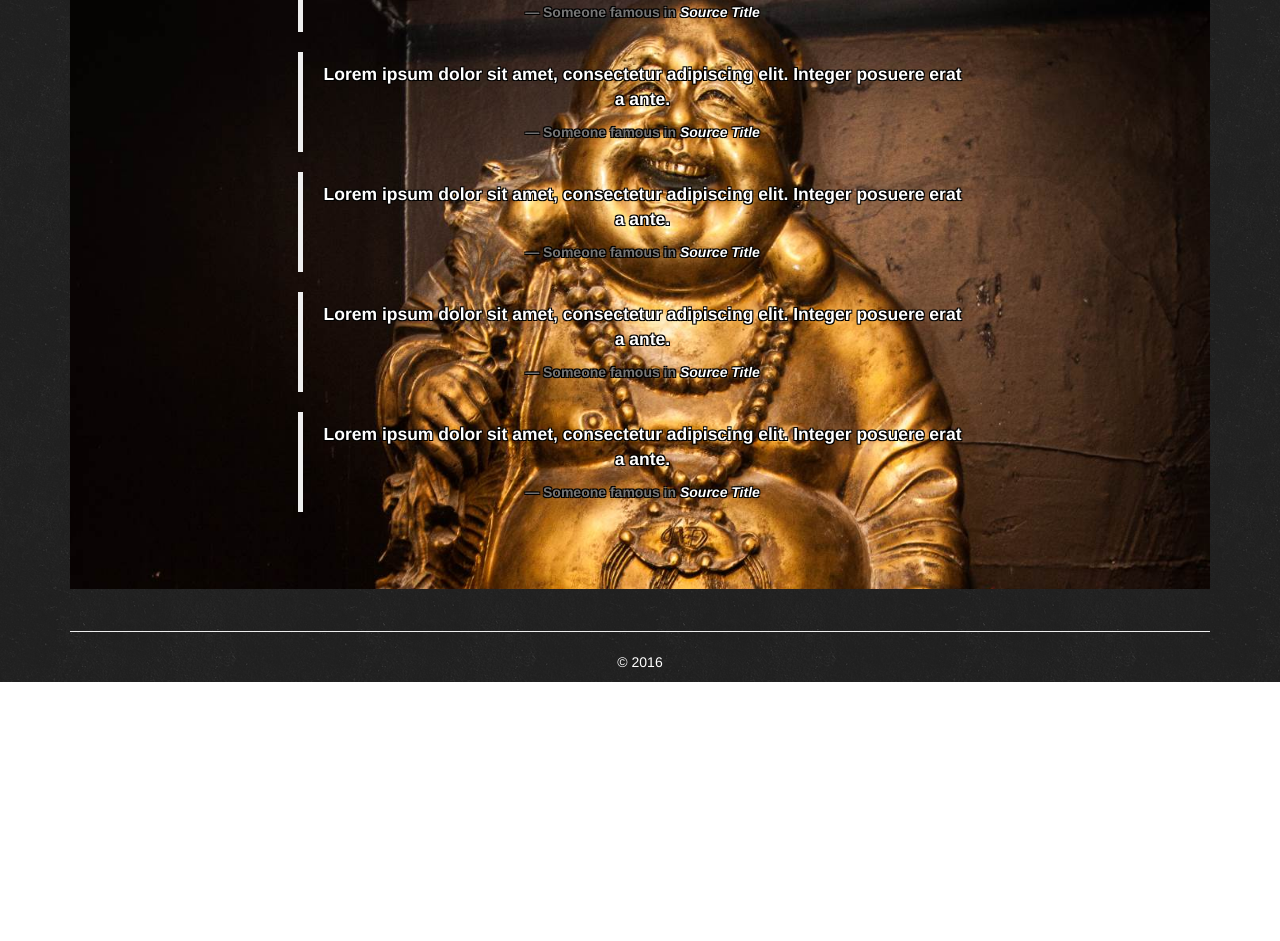
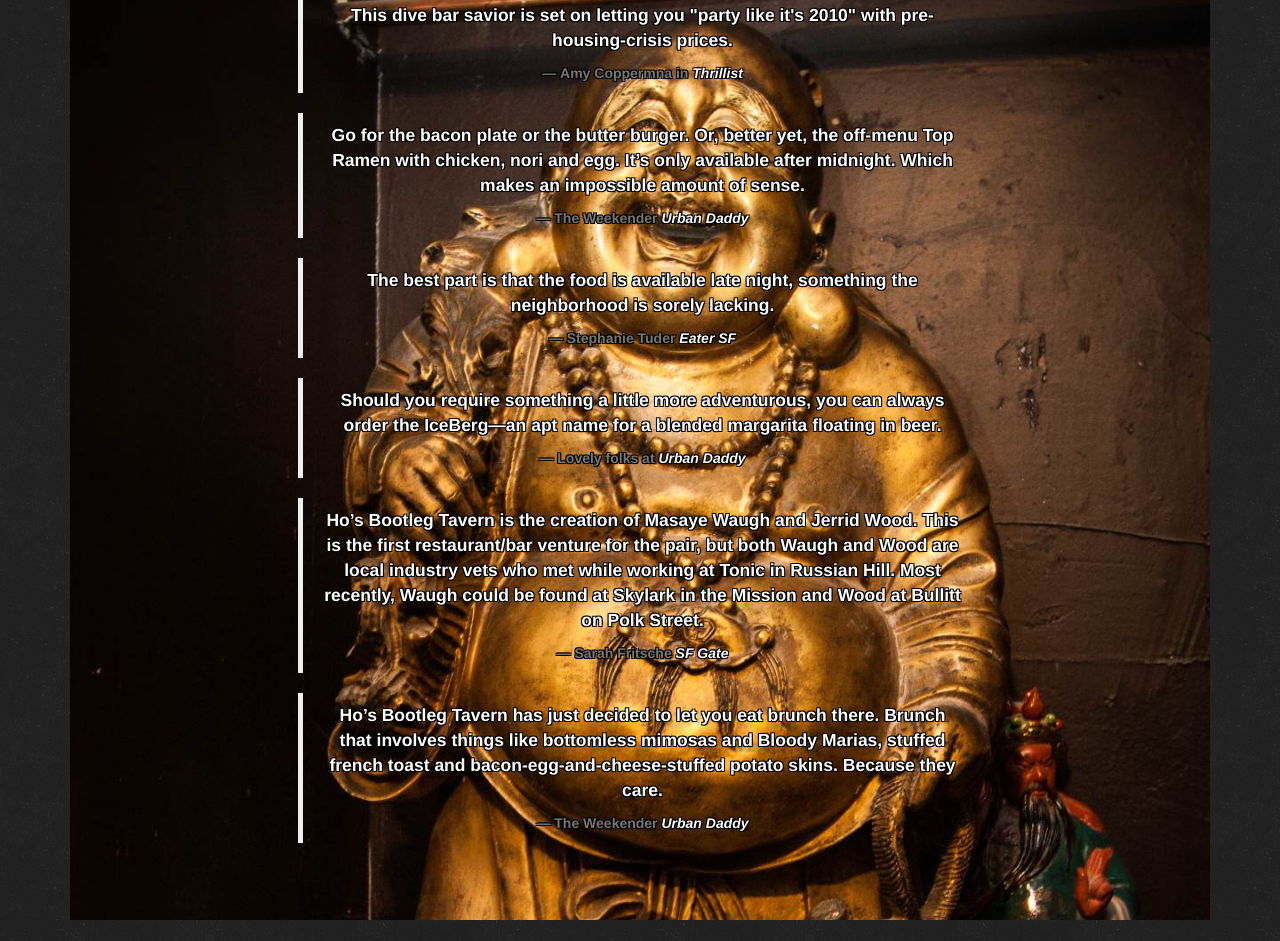
Before and after one commit to ctstone/tavern, a website: page www/press.html in a window 1280 px wide. Shown: the part 354-1295 px from the top of the page. Before the commit the page ends 1036 px from the top, so only its background shows below. Drawn offline with nearby package versions, Linux system fonts and the light colour scheme; files that its build step writes are made by us from their sources; files whose address does not match are found by name.

Commit message:
Added news items and quotes
press comments

```diff
--- a/www/press.html
+++ b/www/press.html
@@ -11,32 +11,37 @@
         <div class="bg-img">
 
 
-          <h2 class="tk-almaq-rough">IN THE NEWS</h2>
+          <h2 class="tk-almaq-rough">YOU LIKE US, YOU REALLY REALLY LIKE US</h2>
 
           <div style="padding:0 20%;">
             <blockquote>
-              <p>Lorem ipsum dolor sit amet, consectetur adipiscing elit. Integer posuere erat a ante.</p>
-              <footer>Someone famous in <cite title="Source Title">Source Title</cite></footer>
+              <p>This dive bar savior is set on letting you "party like it's 2010" with pre-housing-crisis prices.</p>
+              <footer>Amy Coppermna in <cite title="Source Title">Thrillist</cite></footer>
             </blockquote>
 
             <blockquote>
-              <p>Lorem ipsum dolor sit amet, consectetur adipiscing elit. Integer posuere erat a ante.</p>
-              <footer>Someone famous in <cite title="Source Title">Source Title</cite></footer>
+              <p>Go for the bacon plate or the butter burger. Or, better yet, the off-menu Top Ramen with chicken, nori and egg. It’s only available after midnight. Which makes an impossible amount of sense.</p>
+              <footer>The Weekender <cite title="Source Title">Urban Daddy</cite></footer>
             </blockquote>
 
             <blockquote>
-              <p>Lorem ipsum dolor sit amet, consectetur adipiscing elit. Integer posuere erat a ante.</p>
-              <footer>Someone famous in <cite title="Source Title">Source Title</cite></footer>
+              <p>The best part is that the food is available late night, something the neighborhood is sorely lacking.</p>
+              <footer>Stephanie Tuder <cite title="Source Title">Eater SF</cite></footer>
             </blockquote>
 
             <blockquote>
-              <p>Lorem ipsum dolor sit amet, consectetur adipiscing elit. Integer posuere erat a ante.</p>
-              <footer>Someone famous in <cite title="Source Title">Source Title</cite></footer>
+              <p>Should you require something a little more adventurous, you can always order the IceBerg&mdash;an apt name for a blended margarita floating in beer.</p>
+              <footer>Lovely folks at <cite title="Source Title">Urban Daddy</cite></footer>
             </blockquote>
 
             <blockquote>
-              <p>Lorem ipsum dolor sit amet, consectetur adipiscing elit. Integer posuere erat a ante.</p>
-              <footer>Someone famous in <cite title="Source Title">Source Title</cite></footer>
+              <p>Ho’s Bootleg Tavern is the creation of Masaye Waugh and Jerrid Wood. This is the first restaurant/bar venture for the pair, but both Waugh and Wood are local industry vets who met while working at Tonic in Russian Hill. Most recently, Waugh could be found at Skylark in the Mission and Wood at Bullitt on Polk Street.</p>
+              <footer>Sarah Fritsche <cite title="Source Title">SF Gate</cite></footer>
+            </blockquote>
+
+            <blockquote>
+              <p>Ho’s Bootleg Tavern has just decided to let you eat brunch there. Brunch that involves things like bottomless mimosas and Bloody Marias, stuffed french toast and bacon-egg-and-cheese-stuffed potato skins. Because they care.</p>
+              <footer>The Weekender <cite title="Source Title">Urban Daddy</cite></footer>
             </blockquote>
           </div>
 
```
